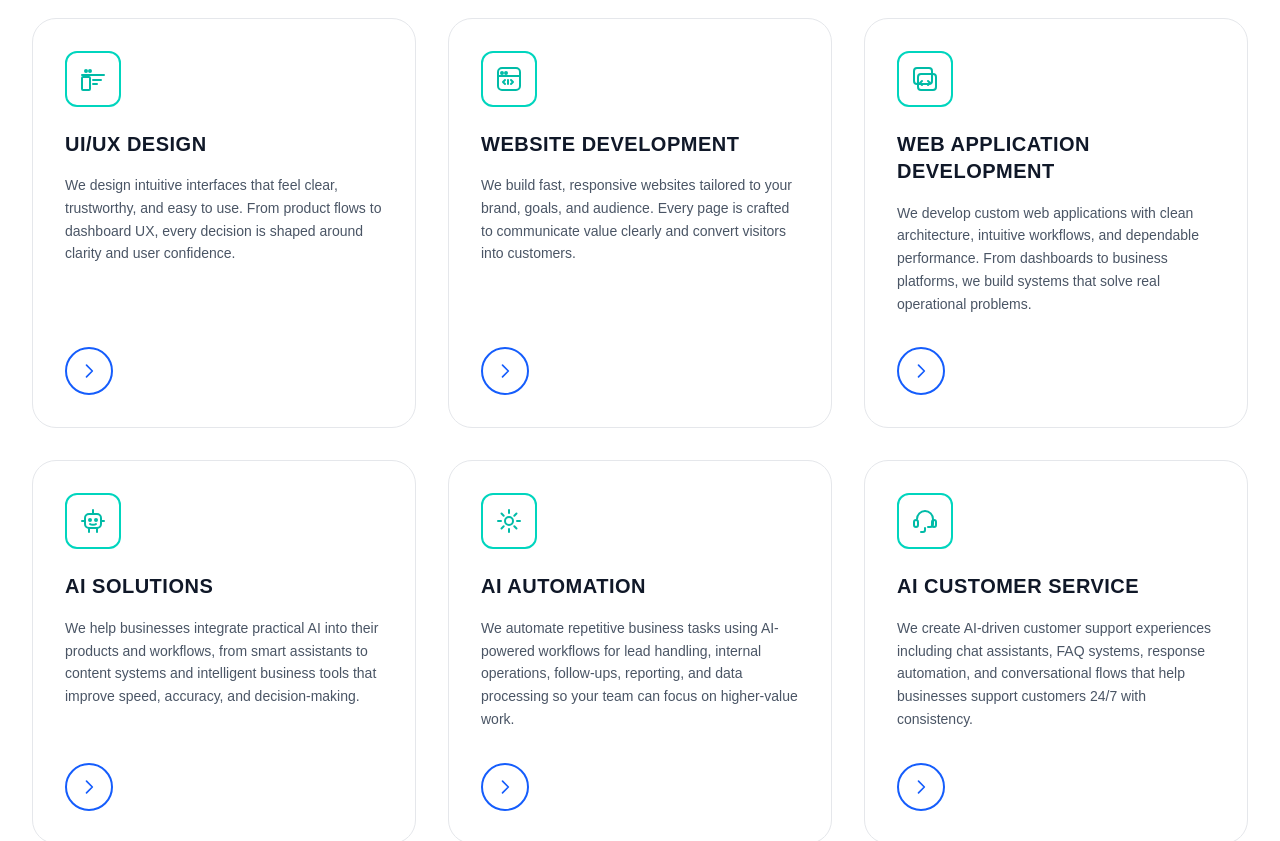
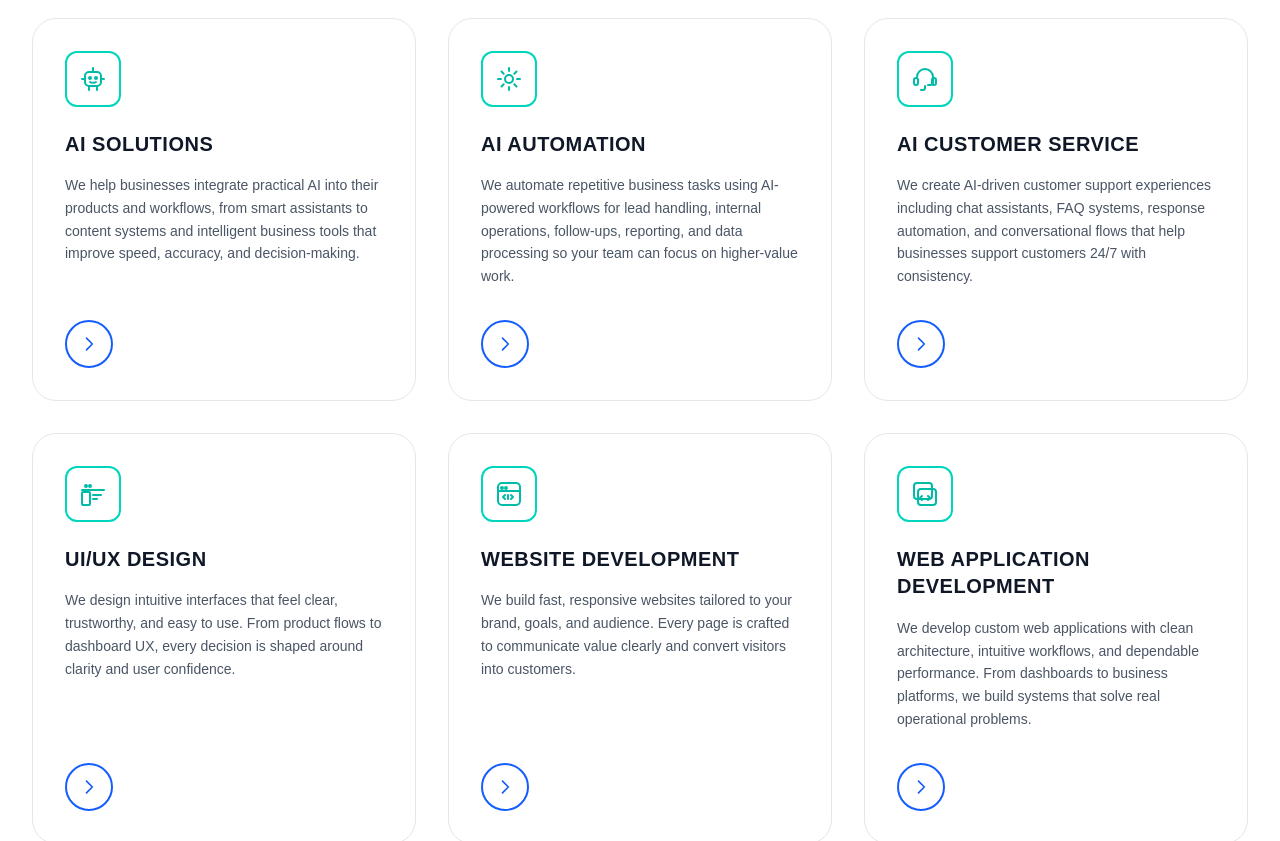
Before and after one commit to ThinkVersee/thinkverse.co.infr, a Next.js app: page / in a window 1280 px wide. Shown: the part 1300-2141 px from the top of the page. Built offline with nearby package versions, Linux system fonts and the light colour scheme.

Commit message:
new update on service section

```diff
--- a/src/components/home/Services.js
+++ b/src/components/home/Services.js
@@ -2,6 +2,21 @@
 import { useState, useEffect, useRef } from 'react';
 
 const services = [
+  {
+    title: 'AI Solutions',
+    text: 'We help businesses integrate practical AI into their products and workflows, from smart assistants to content systems and intelligent business tools that improve speed, accuracy, and decision-making.',
+    icon: 'ai',
+  },
+  {
+    title: 'AI Automation',
+    text: 'We automate repetitive business tasks using AI-powered workflows for lead handling, internal operations, follow-ups, reporting, and data processing so your team can focus on higher-value work.',
+    icon: 'automation',
+  },
+  {
+    title: 'AI Customer Service',
+    text: 'We create AI-driven customer support experiences including chat assistants, FAQ systems, response automation, and conversational flows that help businesses support customers 24/7 with consistency.',
+    icon: 'support',
+  },
   {
     title: 'UI/UX Design',
     text: 'We design intuitive interfaces that feel clear, trustworthy, and easy to use. From product flows to dashboard UX, every decision is shaped around clarity and user confidence.',
@@ -16,21 +31,6 @@ const services = [
     title: 'Web Application Development',
     text: 'We develop custom web applications with clean architecture, intuitive workflows, and dependable performance. From dashboards to business platforms, we build systems that solve real operational problems.',
     icon: 'webapp',
-  },
-  {
-    title: 'AI Solutions',
-    text: 'We help businesses integrate practical AI into their products and workflows, from smart assistants to content systems and intelligent business tools that improve speed, accuracy, and decision-making.',
-    icon: 'ai',
-  },
-  {
-    title: 'AI Automation',
-    text: 'We automate repetitive business tasks using AI-powered workflows for lead handling, internal operations, follow-ups, reporting, and data processing so your team can focus on higher-value work.',
-    icon: 'automation',
-  },
-  {
-    title: 'AI Customer Service',
-    text: 'We create AI-driven customer support experiences including chat assistants, FAQ systems, response automation, and conversational flows that help businesses support customers 24/7 with consistency.',
-    icon: 'support',
   },
 ];
 
```
